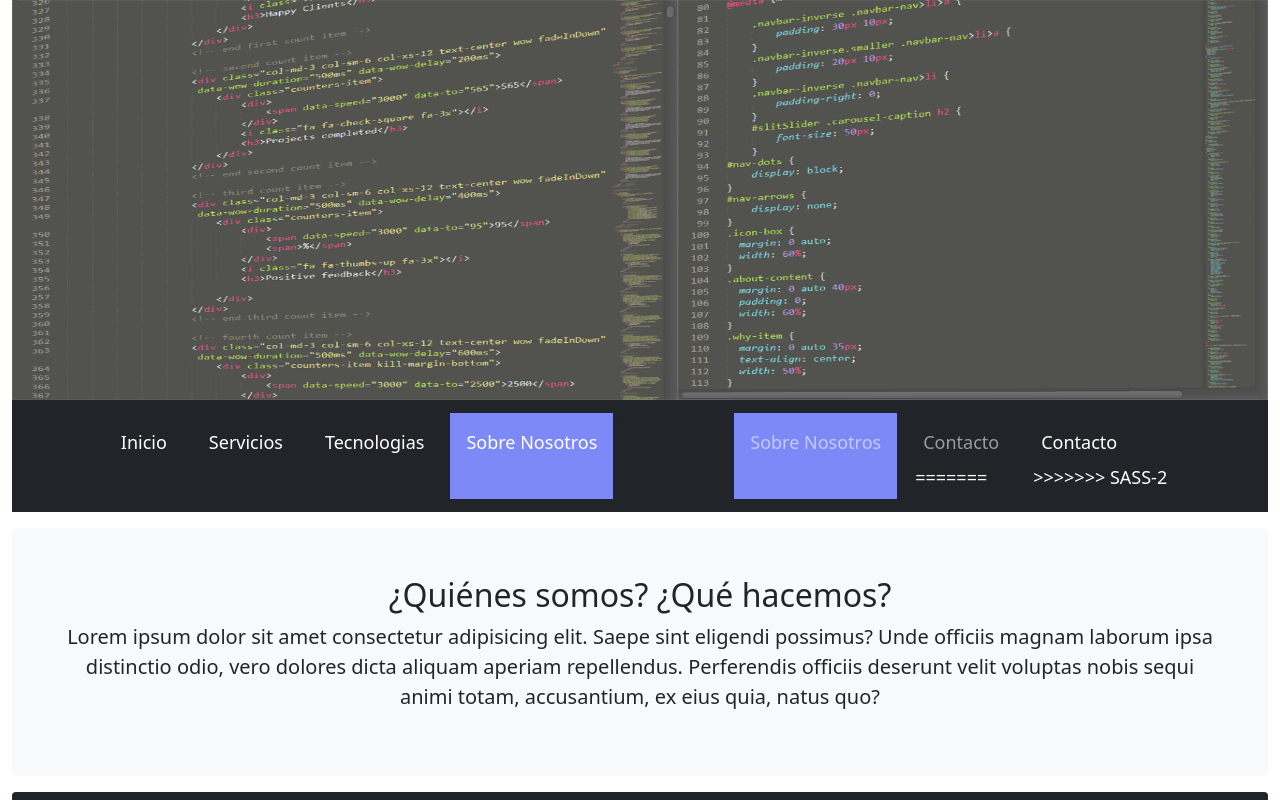
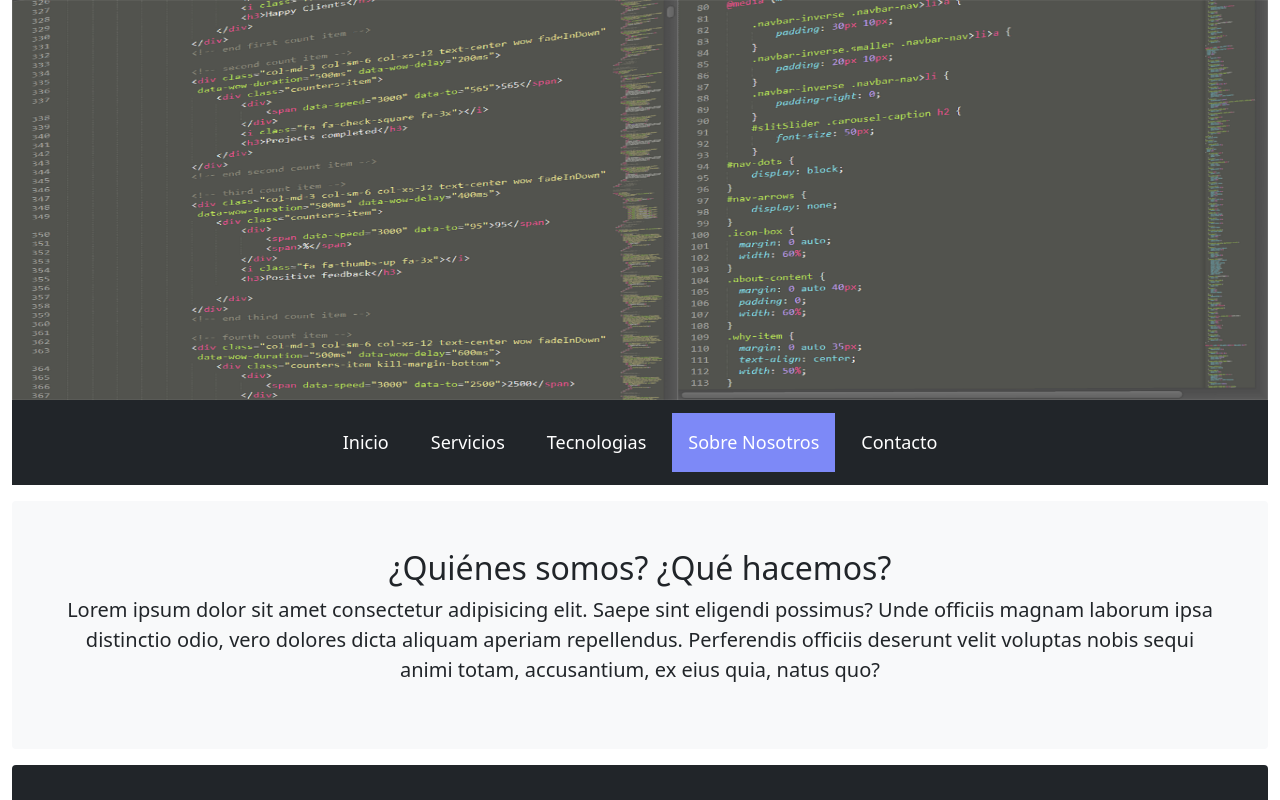
Before and after one commit to adraomar/HardyWeb-Bootstrap, a website: page pages/nosotros.html in a window 1280 px wide. Shown: the top 800 px of the page. Drawn offline with nearby package versions, Linux system fonts and the light colour scheme.

Commit message:
Corregido navbar

```diff
--- a/pages/nosotros.html
+++ b/pages/nosotros.html
@@ -45,16 +45,8 @@
                                     <li class="nav-item active p-2">
                                         <a class="nav-link text-white" href="../pages/nosotros.html">Sobre Nosotros</a>
                                     </li>
-<<<<<<< HEAD
-                                    <li class="nav-item p-2 active">
-                                        <a class="nav-link " href="../pages/nosotros.html">Sobre Nosotros</a>
-                                    </li>
-                                    <li class="nav-item p-2">
-                                        <a class="nav-link" href="../pages/contacto.html">Contacto</a>
-=======
                                     <li class="nav-item p-2">
                                         <a class="nav-link text-white" href="../pages/contacto.html">Contacto</a>
->>>>>>> SASS-2
                                     </li>
                                 </ul>
                             </div>
```
Also changed, not shown: pages/contacto.html (+0 -5 lines), pages/servicios.html (+0 -5 lines), pages/tecnologias.html (+0 -5 lines).
